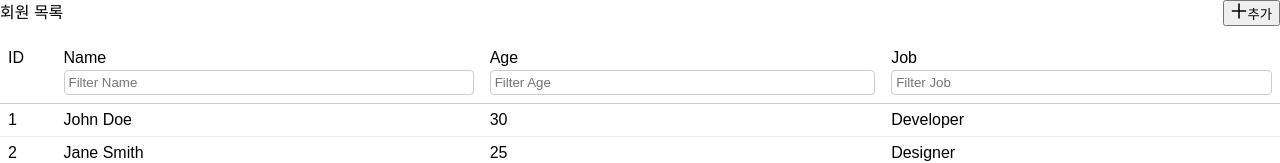
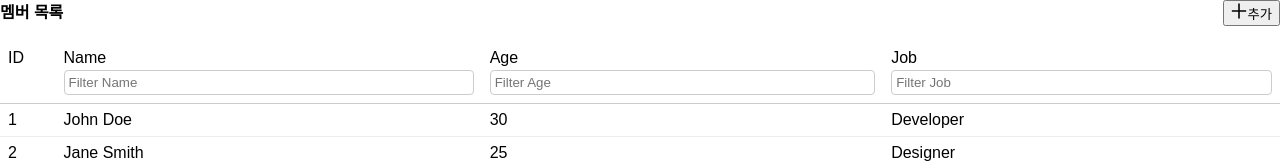
Before and after one commit to gwbaik9717/businesscanvas-mini-project, a React (Vite) app: page / in a window 1280 px wide. Shown: the top 163 px of the page. Built offline with nearby package versions, Linux system fonts and the light colour scheme.

Commit message:
feat: Add Heading Component

```diff
--- /dev/null
+++ b/src/components/Typography/Heading.tsx
@@ -0,0 +1,53 @@
+import styled from "styled-components";
+import {
+  fontSize,
+  fontWeight as themeFontWeight,
+  lineHeight as themeLineHeight,
+} from "../../styles/theme/theme";
+import React from "react";
+
+type HeadingLevel = "h1" | "h2" | "h3" | "h4" | "h5" | "h6";
+
+interface HeadingProps<T extends React.ElementType> {
+  as?: T;
+  fontWeight?: keyof typeof themeFontWeight;
+  lineHeight?: keyof typeof themeLineHeight;
+}
+
+export const Heading = <T extends HeadingLevel = "h1">({
+  as,
+  fontWeight,
+  lineHeight: lineHeightProp,
+  ...props
+}: HeadingProps<T> & React.ComponentPropsWithoutRef<T>) => {
+  const Element = as || "h1";
+
+  return (
+    <StyledHeading
+      as={Element}
+      fontWeight={fontWeight}
+      lineHeight={lineHeightProp}
+      {...props}
+    />
+  );
+};
+
+const StyledHeading = styled.h1<HeadingProps<HeadingLevel>>`
+  margin: 0;
+  font-size: ${({ as }) => {
+    switch (as) {
+      case "h1":
+        return fontSize.fontSizeXl;
+      case "h2":
+        return fontSize.fontSizeLg;
+      case "h3":
+        return fontSize.fontSizeMd;
+      case "h4":
+        return fontSize.fontSizeSm;
+      default:
+        return fontSize.fontSizeMd;
+    }
+  }};
+  font-weight: ${({ fontWeight }) => fontWeight && themeFontWeight[fontWeight]};
+  line-height: ${({ lineHeight }) => lineHeight && themeLineHeight[lineHeight]};
+`;
--- a/src/pages/MemberList/MemberList.tsx
+++ b/src/pages/MemberList/MemberList.tsx
@@ -7,6 +7,7 @@ import { ButtonWithIcons } from "../../components/Button/ButtonWithIcons";
 import { PlusIcon } from "../../components/Icons/PlusIcon";
 import styled from "styled-components";
 import { PageLayout } from "../../layouts/PageLayout";
+import { Heading } from "../../components/Typography/Heading";
 
 interface RowData {
   id: number;
@@ -32,7 +33,13 @@ export const MemberList: React.FC = () => {
   return (
     <PageLayout>
       <StyledPageHeader>
-        <h1>회원 목록</h1>
+        <Heading
+          as="h1"
+          lineHeight="lineHeightRelaxed"
+          fontWeight="fontWeightBold"
+        >
+          멤버 목록
+        </Heading>
         <ButtonWithIcons startContent={<PlusIcon width={16} height={16} />}>
           추가
         </ButtonWithIcons>
--- /dev/null
+++ b/src/styles/theme/fontSize.ts
@@ -0,0 +1,4 @@
+export const fontSizeSm = "var(--business-font-size-sm)";
+export const fontSizeMd = "var(--business-font-size-md)";
+export const fontSizeLg = "var(--business-font-size-lg)";
+export const fontSizeXl = "var(--business-font-size-xl)";
--- /dev/null
+++ b/src/styles/theme/fontWeight.ts
@@ -0,0 +1,3 @@
+export const fontWeightRegular = "var(--business-font-weight-regular)";
+export const fontWeightMedium = "var(--business-font-weight-medium)";
+export const fontWeightBold = "var(--business-font-weight-bold)";
--- /dev/null
+++ b/src/styles/theme/lineHeight.ts
@@ -0,0 +1,3 @@
+export const lineHeightTight = "var(--business-line-height-tight)";
+export const lineHeightNormal = "var(--business-line-height-normal)";
+export const lineHeightRelaxed = "var(--business-line-height-relaxed)";
--- a/src/styles/theme/theme.css
+++ b/src/styles/theme/theme.css
@@ -16,4 +16,20 @@
 
   /* Padding */
   --business-padding-sm: 12px;
+
+  /* Font Sizes */
+  --business-font-size-sm: 10px;
+  --business-font-size-md: 12px;
+  --business-font-size-lg: 14px;
+  --business-font-size-xl: 16px;
+
+  /* Line Heights */
+  --business-line-height-tight: 18px;
+  --business-line-height-normal: 22px;
+  --business-line-height-relaxed: 24px;
+
+  /* Font Weights */
+  --business-font-weight-regular: 400;
+  --business-font-weight-medium: 500;
+  --business-font-weight-bold: 600;
 }
--- /dev/null
+++ b/src/styles/theme/theme.ts
@@ -0,0 +1,7 @@
+export * as radius from "./radius";
+export * as fontSize from "./fontSize";
+export * as padding from "./padding";
+export * as theme from "./theme";
+export * as color from "./color";
+export * as lineHeight from "./lineHeight";
+export * as fontWeight from "./fontWeight";
```
